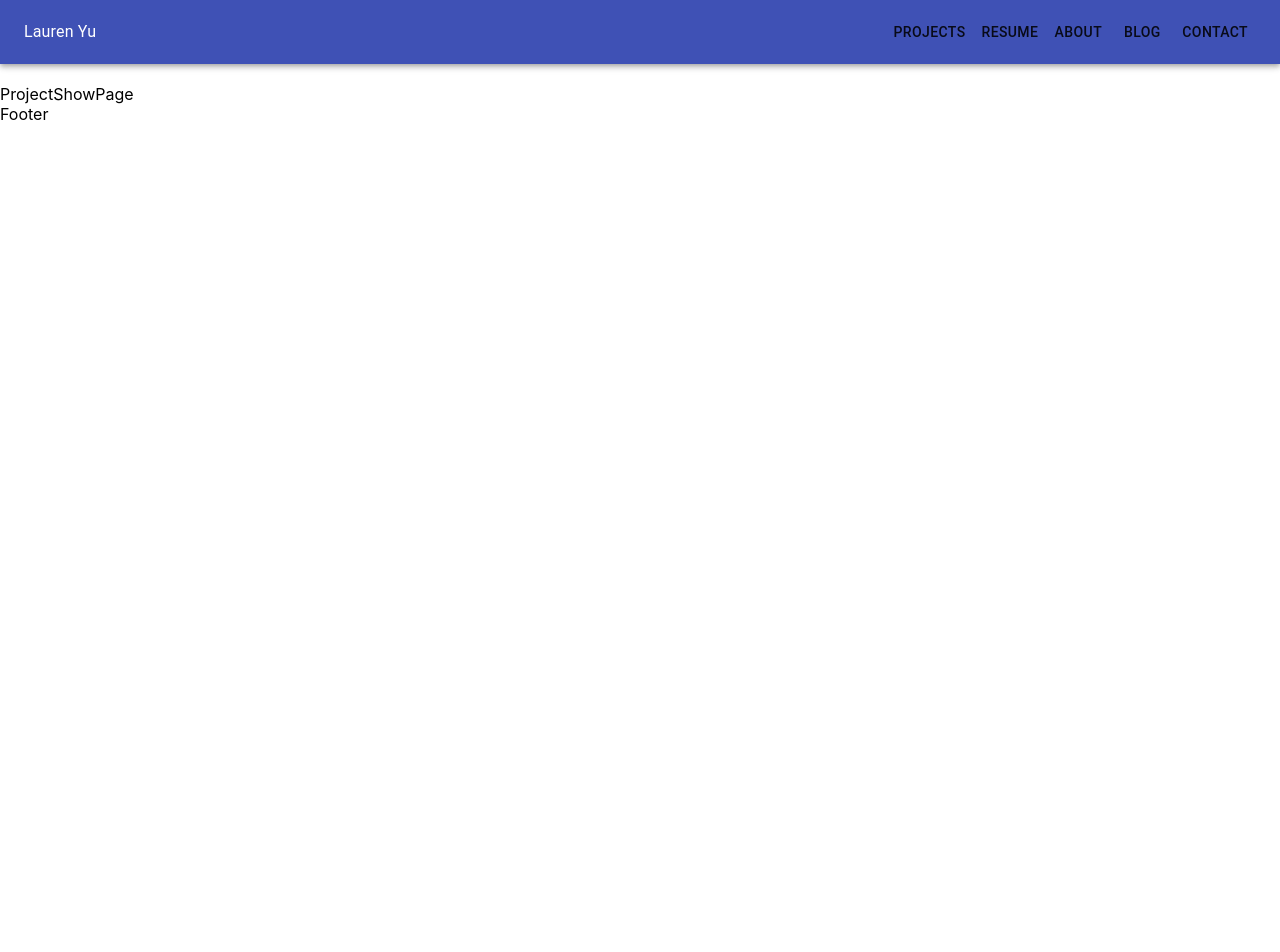
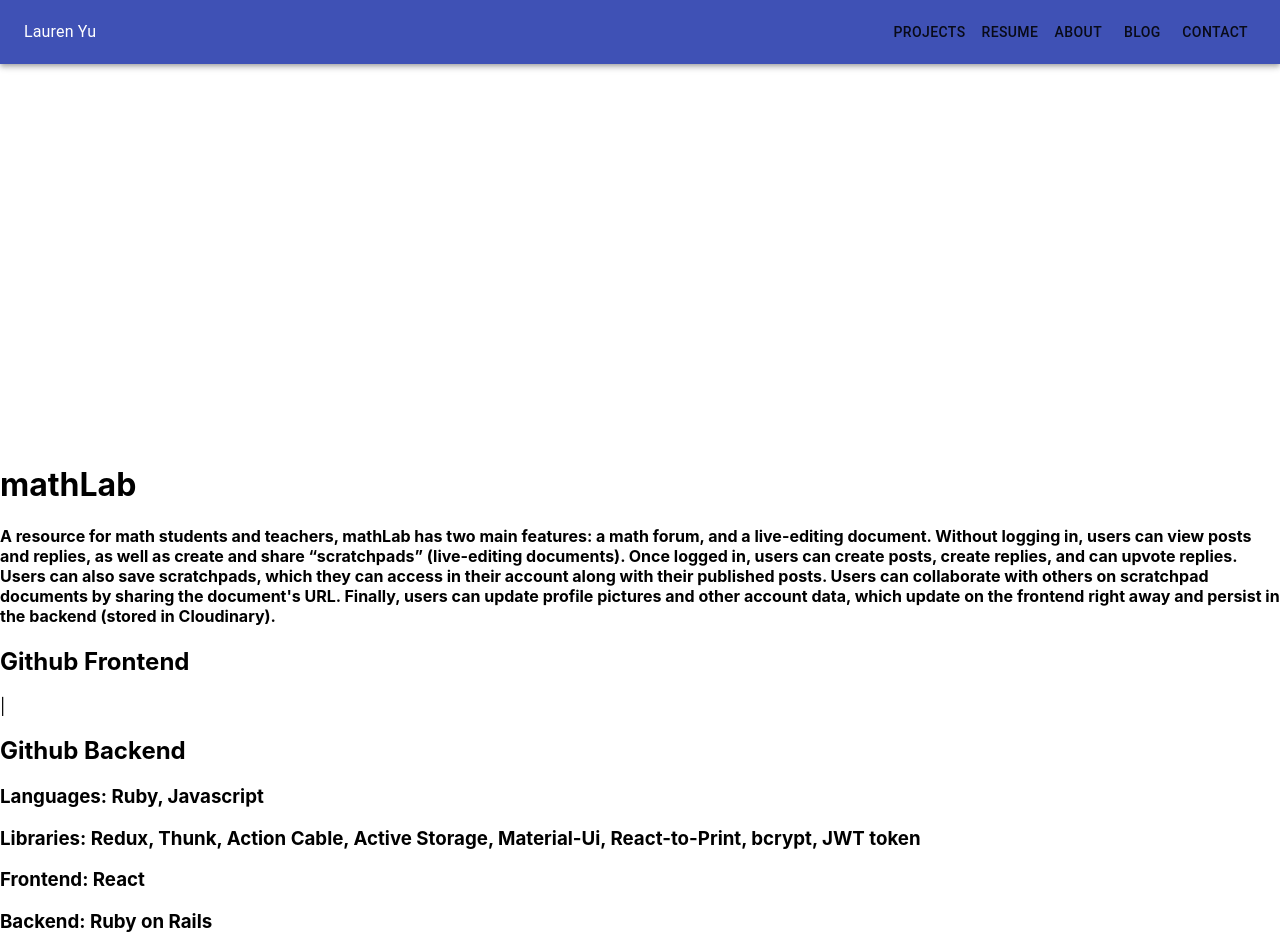
Before and after one commit to laurenyz/portfolio, a React (Create React App) app: page /projects/1 in a window 1280 px wide. Shown: the top 952 px of the page. Before the commit the page ends 800 px from the top, so only its background shows below. Built offline with nearby package versions, Linux system fonts and the light colour scheme.

Commit message:
added framework for project show pages

```diff
--- a/package.json
+++ b/package.json
@@ -12,8 +12,10 @@
     "gh-pages": "^2.2.0",
     "react": "^16.13.1",
     "react-dom": "^16.13.1",
+    "react-player": "^2.0.1",
     "react-router-dom": "^5.2.0",
-    "react-scripts": "3.4.1"
+    "react-scripts": "3.4.1",
+    "uuidv4": "^6.0.8"
   },
   "scripts": {
     "predeploy": "npm run build",
--- a/src/App.js
+++ b/src/App.js
@@ -9,6 +9,7 @@ import ContactContainer from './containers/ContactContainer'
 import ProjectShowPage from './containers/ProjectShowPage'
 import Homescreen from './containers/Homescreen'
 import Footer from './components/Footer'
+import projectData from './projectData.json'
 
 
 function App() {
@@ -17,7 +18,10 @@ function App() {
       <Navbar />
       <Switch>
           <Route exact path='/' component = {Homescreen} />
-          <Route exact path = '/projects/:id' component = {ProjectShowPage} />
+          <Route exact path = '/projects/:id' render = {(props)=> {
+                let projectId = parseInt(props.match.params.id)
+                let project = projectData.projects.find(p => p.id === projectId)
+                return <ProjectShowPage project = {project}/> }} />
           <Route exact path='/projects' component = {ProjectsContainer} />
           <Route exact path = '/about' component = {AboutMeContainer} />
           <Route exact path = '/contact' component = {ContactContainer} />
--- a/src/components/Navbar.jsx
+++ b/src/components/Navbar.jsx
@@ -50,7 +50,7 @@ const Navbar = (props) => {
     }
 
     function handleOnClickResume() {
-
+        window.open('https://drive.google.com/file/d/1kCROPzJHOUWOik_1X9pKm5d1gNGbXHl7/view?usp=sharing')
     }
 
     function handleOnClickAbout() {
--- a/src/components/ProjectCard.jsx
+++ b/src/components/ProjectCard.jsx
@@ -3,6 +3,7 @@ import HUE from '@material-ui/core/colors/green';
 import Card from '@material-ui/core/Card'
 import CardMedia from '@material-ui/core/CardMedia'
 import { makeStyles } from '@material-ui/core/styles'
+import { withRouter } from "react-router-dom"
 
 const useStyles = makeStyles((theme) => ({
     root: {
@@ -25,6 +26,7 @@ const ProjectCard = (props) => {
     return(
         <Card className={classes.root} variant = "outlined" >
             <CardMedia
+                onClick = {() => handleOnClick(props.project.id)}
                 className={classes.media}
                 image={require(`../assets/images/${props.project.name}.png`)}
                 title={props.project.name}
@@ -33,6 +35,9 @@ const ProjectCard = (props) => {
             {props.project.name}
         </Card>
     )
+function handleOnClick(projectId){
+  props.history.push(`/projects/${projectId}`)
+}
 }
 
-export default ProjectCard
+export default withRouter(ProjectCard)
--- a/src/containers/ProjectShowPage.jsx
+++ b/src/containers/ProjectShowPage.jsx
@@ -1,12 +1,49 @@
 import React from 'react'
+import ReactPlayer from "react-player"
 
-const ProjectShowPage = () => {
+const ProjectShowPage = ({project}) => {
 
     return(
         <div>
-            ProjectShowPage
+            <ReactPlayer
+                url={project.demo_url}
+            />
+            <h1>{project.name}</h1>
+            <h4>{project.description}</h4>
+            {project.github.frontend?
+            <div>
+                <h2 onClick = {handleOnClickFrontend}>Github Frontend</h2> | <h2 onClick = {handleOnClickBackend}>Github Backend</h2>
+            </div>:
+            <h2 onClick = {handleOnClickGithub}>Github</h2>}
+            <h3>Languages: {project.languages.join(",")}</h3>
+            <h3>Libraries: {project.libraries.join(", ")}</h3>
+            <h3>Frontend: {project.frontend}</h3>
+            <h3>Backend: {project.backend}</h3>
+
         </div>
     )
+
+    function handleOnClickFrontend(){
+        window.open(`${project.github.frontend}`)
+    }
+
+    function handleOnClickBackend(){
+        window.open(`${project.github.backend}`)
+    }
+
+    function handleOnClickGithub(){
+        window.open(`${project.github}`)
+    }
 }
 
 export default ProjectShowPage
+
+// "github": {
+//     "frontend": "https://github.com/laurenyz/mathLab-frontend",
+//     "backend": "https://github.com/laurenyz/mathLab-backend"
+// },
+// "languages": ["Ruby, Javascript"],
+// "backend": "Ruby on Rails",
+// "frontend": "React",
+// "libraries": ["Redux", "Thunk", "Action Cable", "Active Storage", "Material-Ui", "React-to-Print", "bcrypt", "JWT token"],
+// "description":
--- a/src/containers/ProjectsContainer.jsx
+++ b/src/containers/ProjectsContainer.jsx
@@ -3,6 +3,7 @@ import ProjectCard from '../components/ProjectCard'
 import projectData from '../projectData.json'
 import Grid from '@material-ui/core/Grid'
 import Typography from '@material-ui/core/Typography'
+import { uuid } from 'uuidv4';
 
 const ProjectsContainer = () => {
 
@@ -32,16 +33,8 @@ const ProjectsContainer = () => {
                 </Grid>
             </Grid>
 
-
-
-
-
-
-
-
-
             <Grid container spacing={1}>
-            {projectData.projects.map(project => <Grid item xs={4}><ProjectCard key={project.id} project={project} /></Grid>)}
+            {projectData.projects.map(project => <Grid key={uuid()} item xs={4}><ProjectCard key={project.id} project={project} /></Grid>)}
             </Grid>
 
         </div>
--- a/src/projectData.json
+++ b/src/projectData.json
@@ -3,7 +3,7 @@
         {
             "id": 1,
             "name": "mathLab",
-            "demo_url": "",
+            "demo_url": "https://youtu.be/86oJGqlPe60",
             "github": {
                 "frontend": "https://github.com/laurenyz/mathLab-frontend",
                 "backend": "https://github.com/laurenyz/mathLab-backend"
@@ -18,7 +18,7 @@
         {
             "id": 2,
             "name": "portfolio",
-            "demo_url": "",
+            "demo_url": "https://youtu.be/86oJGqlPe60",
             "github": "https://github.com/laurenyz/portfolio",
             "languages": ["Javascript"],
             "backend": "",
@@ -29,7 +29,7 @@
         {
             "id": 3,
             "name": "Stargazers",
-            "demo_url": "",
+            "demo_url": "https://youtu.be/86oJGqlPe60",
             "github": {
                 "frontend": "https://github.com/matteoaricci/stargazers-frontend",
                 "backend": "https://github.com/matteoaricci/stargazers-backend"
@@ -43,21 +43,21 @@
         {
             "id": 4,
             "name": "BounceAround",
-            "demo_url": "",
+            "demo_url": "https://youtu.be/86oJGqlPe60",
             "github": {
                 "frontend": "https://github.com/matteoaricci/bouncearound/tree/master/bounce-frontend",
                 "backend": "https://github.com/matteoaricci/bouncearound/tree/master/bounce-backend"
             },
             "languages": ["Ruby, Javascript"],
             "backend": "Ruby on Rails",
-            "frontend": "Vanilla Javascript",
+            "frontend": "Javascript",
             "libraries": ["P5", "bcrypt"],
             "description": "A collaborative project that was built to explore the fundamentals of vanilla Javascript and DOM manipulation. This is a basic game where users must draw barriers to get a ball from its initial start point to the end goal"
         },
         {
             "id": 5,
             "name": "Fetch",
-            "demo_url": "",
+            "demo_url": "https://youtu.be/86oJGqlPe60",
             "github": "https://github.com/laurenyz/fetch",
             "languages": ["Ruby"],
             "backend": "Ruby on Rails",
@@ -69,7 +69,7 @@
         {
             "id": 6,
             "name": "Zombo",
-            "demo_url": "",
+            "demo_url": "https://youtu.be/86oJGqlPe60",
             "github": "https://github.com/IdleScV/ZOMBO",
             "languages": ["Ruby"],
             "backend": "",
```
Also changed, not shown: 1 other file (tests, documents, lock files or other folders).
